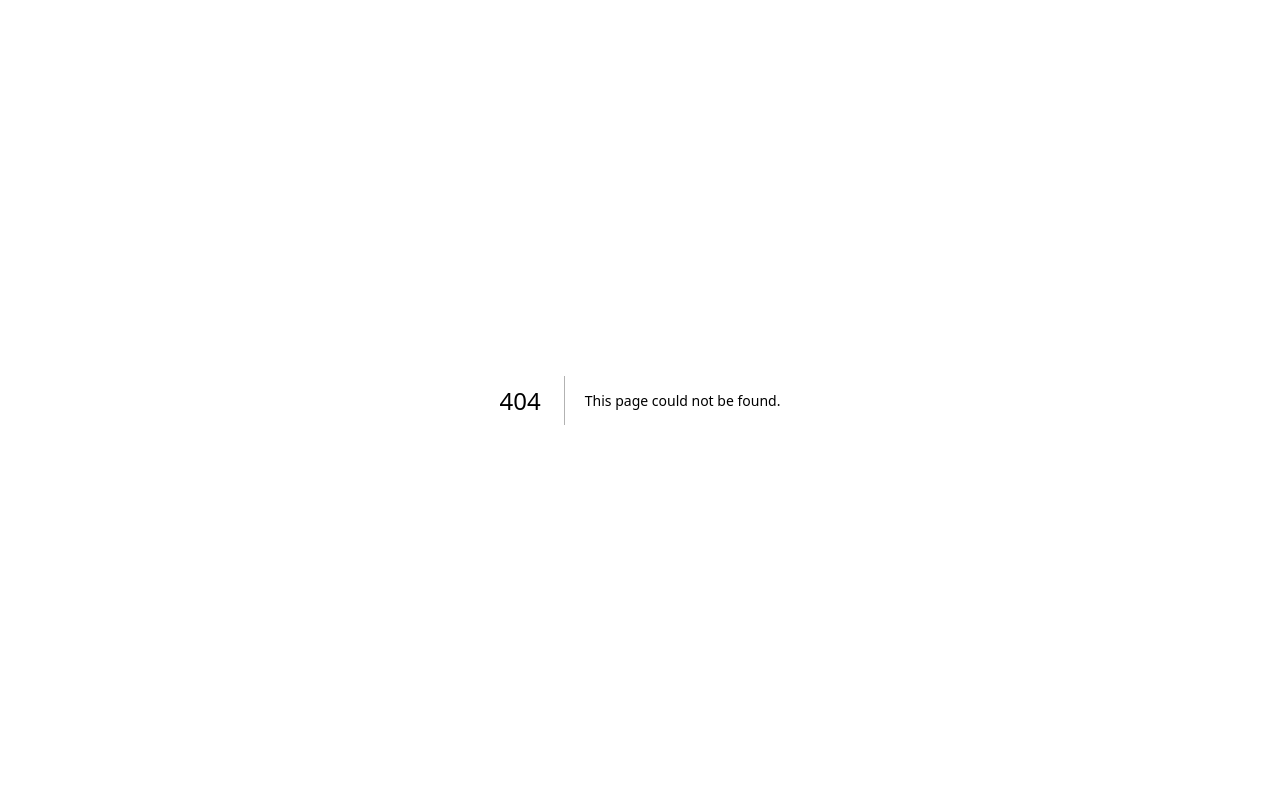
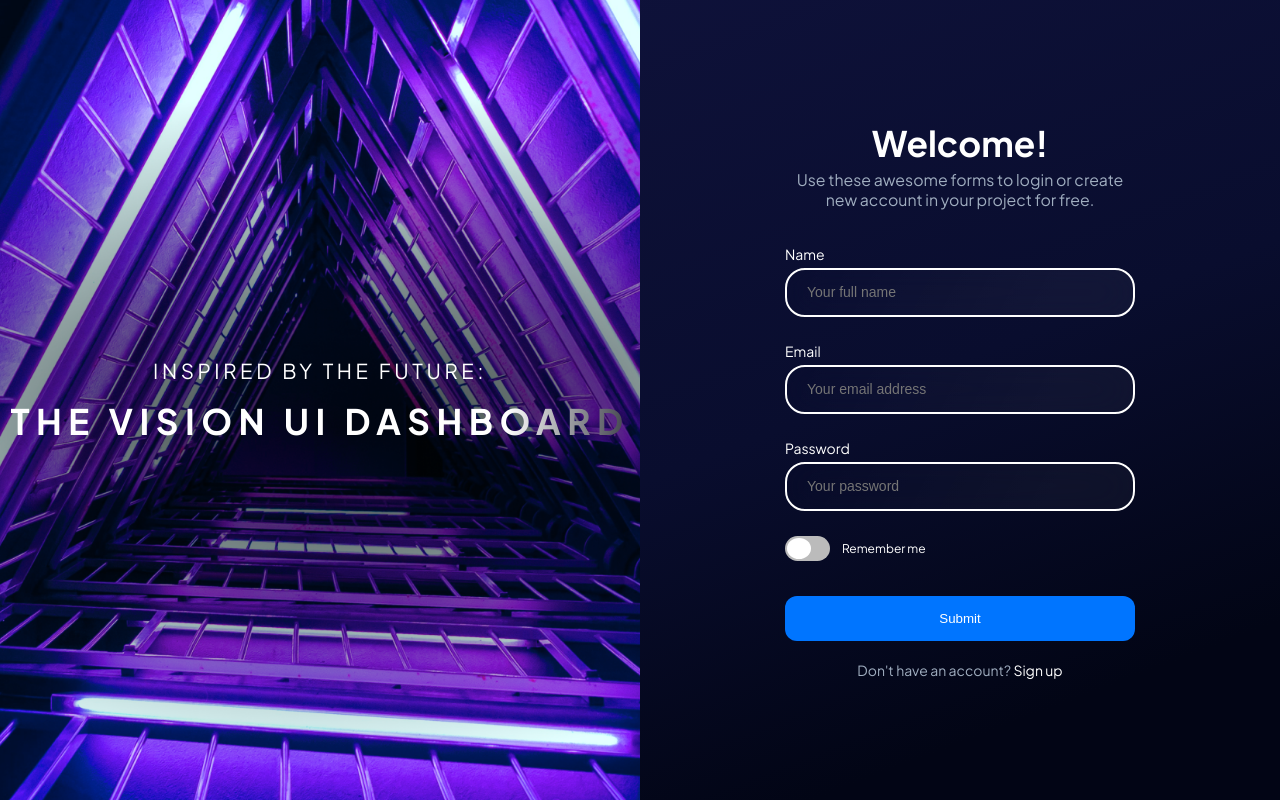
Before and after one commit to Takudzwa30/vision, a Next.js app: page /signup in a window 1280 px wide. Before the commit this address had no page. Built offline with nearby package versions, Linux system fonts and the light colour scheme.

Commit message:
added Register page

```diff
--- /dev/null
+++ b/src/app/(auth)/signup/SignupView.module.css
@@ -0,0 +1,88 @@
+.signin {
+  max-width: 350px;
+  margin-inline: auto;
+}
+
+.titles {
+  text-align: center;
+}
+
+.titles h6 {
+  color: #a0aec0;
+  font-weight: 400;
+  margin-block: 5px 35px;
+}
+
+.fieldWrapper {
+  display: flex;
+  flex-direction: column;
+  margin-bottom: 25px;
+}
+
+.fieldWrapper label {
+  margin-bottom: 5px;
+  color: #fff;
+  font-size: 14px;
+  font-weight: 400;
+}
+
+.fieldWrapper input {
+  outline: none;
+  border-radius: 20px;
+  border: 2px solid #fff;
+  background: linear-gradient(
+    117deg,
+    rgba(255, 255, 255, 0) -3.91%,
+    rgba(255, 255, 255, 0.04) 75.27%
+  );
+  backdrop-filter: blur(21px);
+  padding: 15px 20px;
+  color: #fff;
+}
+
+.fieldWrapper input:focus-within {
+  border: 2px solid #0075ff;
+}
+
+.switchWrapper {
+  display: flex;
+  align-items: center;
+  gap: 12px;
+}
+
+.switchWrapper p {
+  color: #fff;
+  font-size: 12px;
+  font-weight: 400;
+  line-height: normal;
+}
+
+.submitBtn {
+  border-radius: 12px;
+  background: #0075ff;
+  backdrop-filter: blur(60px);
+  border: none;
+  padding: 15px;
+  width: 100%;
+  color: #fff;
+  cursor: pointer;
+  margin-block: 35px 20px;
+  transition: 0.3s all ease;
+}
+
+.submitBtn:hover {
+  color: #0075ff;
+  background: #fff;
+}
+
+.signupWrapper {
+  color: #a0aec0;
+  text-align: center;
+  line-height: normal;
+  font-size: 14px;
+  font-weight: 400;
+}
+
+.signupWrapper span {
+  color: #fff;
+}
--- /dev/null
+++ b/src/app/(auth)/signup/SignupView.tsx
@@ -0,0 +1,109 @@
+"use client";
+
+import { useState } from "react";
+
+// Libraries
+import { Formik, Field, Form, FormikHelpers } from "formik";
+import Link from "next/link";
+
+// Components
+import ToggleSwitch from "@/components/ui/toggleSwitch/ToggleSwitch";
+
+// Styles
+import Style from "./SignupView.module.css";
+
+// Types
+interface Values {
+  name: string;
+  email: string;
+  password: string;
+}
+
+const SignupView: React.FC = () => {
+  // Hooks
+  const [isChecked, setChecked] = useState(false);
+
+  // Functions
+  const handleChange = (event: React.ChangeEvent<HTMLInputElement>) => {
+    setChecked(event.target.checked);
+  };
+
+  return (
+    <div className={Style.signin}>
+      <div className={Style.titles}>
+        <h3>Welcome!</h3>
+        <h6>
+          Use these awesome forms to login or create new account in your project
+          for free.
+        </h6>
+      </div>
+
+      <Formik
+        initialValues={{
+          name: "",
+          email: "",
+          password: "",
+        }}
+        onSubmit={(
+          values: Values,
+          { setSubmitting }: FormikHelpers<Values>
+        ) => {
+          setTimeout(() => {
+            alert(JSON.stringify(values, null, 2));
+            setSubmitting(false);
+          }, 500);
+        }}
+      >
+        <Form>
+          <div className={Style.fieldWrapper}>
+            <label htmlFor="name">Name</label>
+            <Field
+              id="name"
+              name="name"
+              placeholder="Your full name "
+              type="text"
+            />
+          </div>
+          <div className={Style.fieldWrapper}>
+            <label htmlFor="email">Email</label>
+            <Field
+              id="email"
+              name="email"
+              placeholder="Your email address"
+              type="email"
+            />
+          </div>
+          <div className={Style.fieldWrapper}>
+            <label htmlFor="password">Password</label>
+            <Field
+              id="password"
+              type="password"
+              name="password"
+              placeholder="Your password"
+            />
+          </div>
+
+          <div className={Style.switchWrapper}>
+            <ToggleSwitch
+              checked={isChecked}
+              onChange={handleChange}
+              label="Enable Feature"
+            />
+            <p>Remember me </p>
+          </div>
+
+          <button className={Style.submitBtn} type="submit">
+            Submit
+          </button>
+        </Form>
+      </Formik>
+      <div className={Style.signupWrapper}>
+        Don't have an account?{" "}
+        <span>
+          <Link href="/signup">Sign up</Link>
+        </span>
+      </div>
+    </div>
+  );
+};
+export default SignupView;
--- /dev/null
+++ b/src/app/(auth)/signup/page.tsx
@@ -0,0 +1,9 @@
+import { Metadata } from "next";
+
+import SignupView from "./SignupView";
+
+export const metadata: Metadata = {
+  title: "SignUp",
+};
+
+export default SignupView;
```
